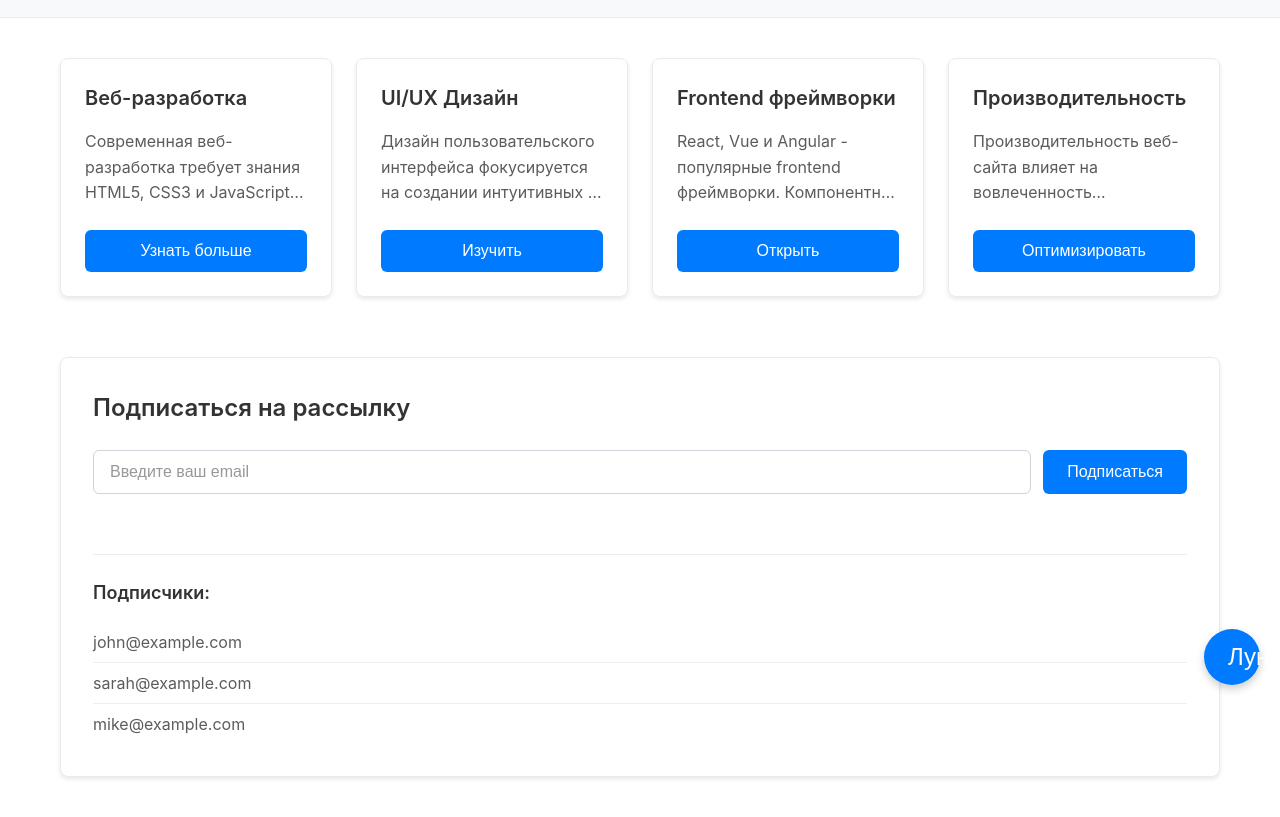
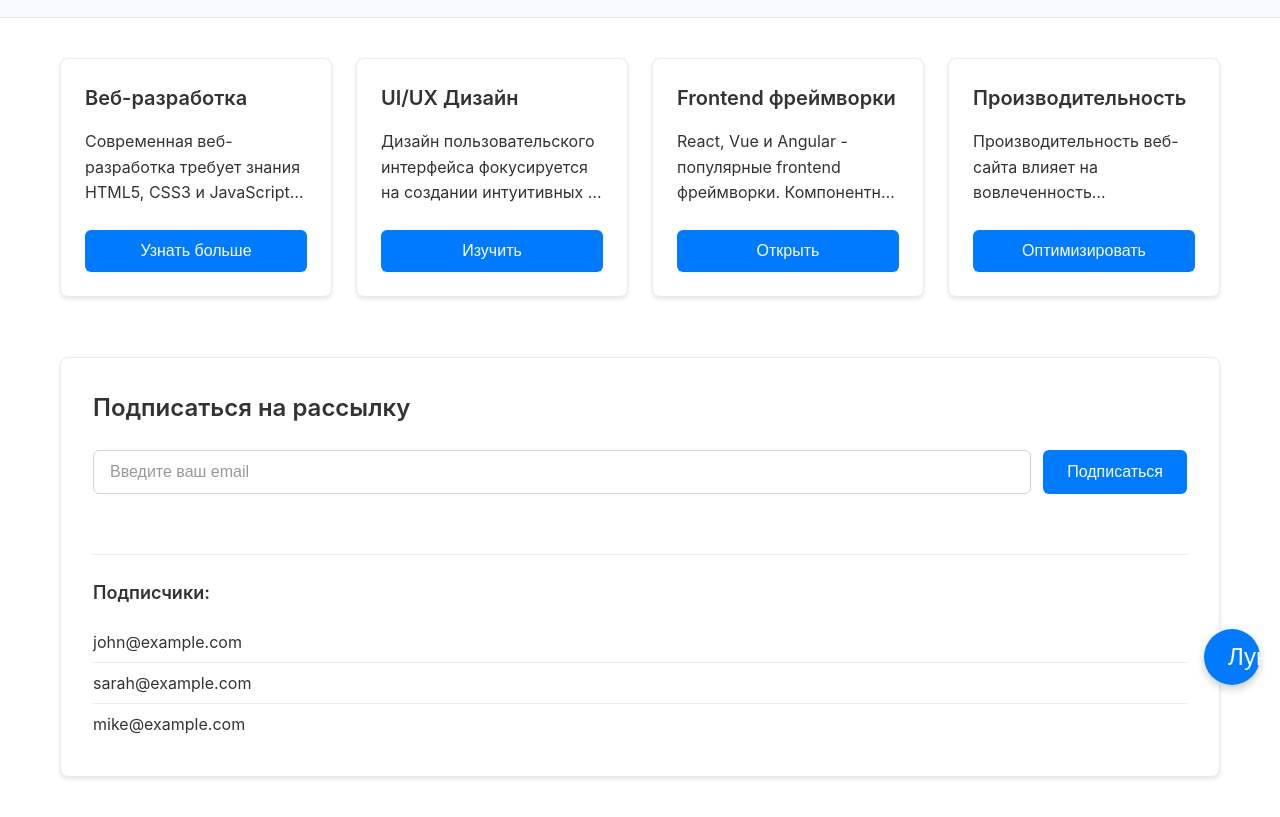
Before and after one commit to smenshikov/arlight-test, a website: page index.html in a window 1280 px wide. Shown: the part 95-912 px from the top of the page. Drawn offline with Linux system fonts and the light colour scheme.

Commit message:
Removed text-muted

```diff
--- a/index.html
+++ b/index.html
@@ -28,7 +28,7 @@
                     <!-- Card 1 -->
                     <article class="card panel">
                         <h3 class="card__title title title--medium">Веб-разработка</h3>
-                        <p class="card__description text-muted">
+                        <p class="card__description">
                             Современная веб-разработка требует знания HTML5, CSS3 и JavaScript.
                             Создание адаптивных макетов с Flexbox и Grid обеспечивает совместимость со всеми устройствами.
                             Оптимизация производительности является ключом к пользовательскому опыту.
@@ -39,7 +39,7 @@
                     <!-- Card 2 -->
                     <article class="card panel">
                         <h3 class="card__title title title--medium">UI/UX Дизайн</h3>
-                        <p class="card__description text-muted">
+                        <p class="card__description">
                             Дизайн пользовательского интерфейса фокусируется на создании интуитивных и визуально привлекательных макетов.
                             Исследование пользовательского опыта помогает понять поведение и потребности пользователей.
                             Системы дизайна обеспечивают согласованность между продуктами.
@@ -50,7 +50,7 @@
                     <!-- Card 3 -->
                     <article class="card panel">
                         <h3 class="card__title title title--medium">Frontend фреймворки</h3>
-                        <p class="card__description text-muted">
+                        <p class="card__description">
                             React, Vue и Angular - популярные frontend фреймворки.
                             Компонентная архитектура улучшает переиспользование кода.
                             Решения для управления состоянием обрабатывают сложные данные приложения.
@@ -61,7 +61,7 @@
                     <!-- Card 4 -->
                     <article class="card panel">
                         <h3 class="card__title title title--medium">Производительность</h3>
-                        <p class="card__description text-muted">
+                        <p class="card__description">
                             Производительность веб-сайта влияет на вовлеченность пользователей и SEO-рейтинги.
                             Ленивая загрузка и разделение кода сокращают время первоначальной загрузки.
                             Оптимизация изображений и стратегии кэширования улучшают скорость.
@@ -89,9 +89,9 @@
                 <div class="subscription__subscribers">
                     <h3 class="subscription__subscribers-title title title--small">Подписчики:</h3>
                     <ul class="subscription__subscribers-list" id="subscribersList">
-                        <li class="subscription__subscriber-item text-muted">john@example.com</li>
-                        <li class="subscription__subscriber-item text-muted">sarah@example.com</li>
-                        <li class="subscription__subscriber-item text-muted">mike@example.com</li>
+                        <li class="subscription__subscriber-item">john@example.com</li>
+                        <li class="subscription__subscriber-item">sarah@example.com</li>
+                        <li class="subscription__subscriber-item">mike@example.com</li>
                     </ul>
                 </div>
             </section>
--- a/script.js
+++ b/script.js
@@ -261,7 +261,7 @@ subscriptionForm.addEventListener('submit', (e) => {
 
 // Add subscriber to list
 function addSubscriber(email) {
-    const listItem = utils.createElement('li', 'subscription__subscriber-item text-muted', email);
+    const listItem = utils.createElement('li', 'subscription__subscriber-item', email);
     subscribersList.appendChild(listItem);
 
     // Animate in
--- a/styles.css
+++ b/styles.css
@@ -182,12 +182,6 @@ body {
 
 .title--small {
     font-size: 1.125rem;
-}
-
-/* Common text styles */
-.text-muted {
-    color: var(--text-color);
-    opacity: 0.8;
 }
 
 /* Common transitions */
```
